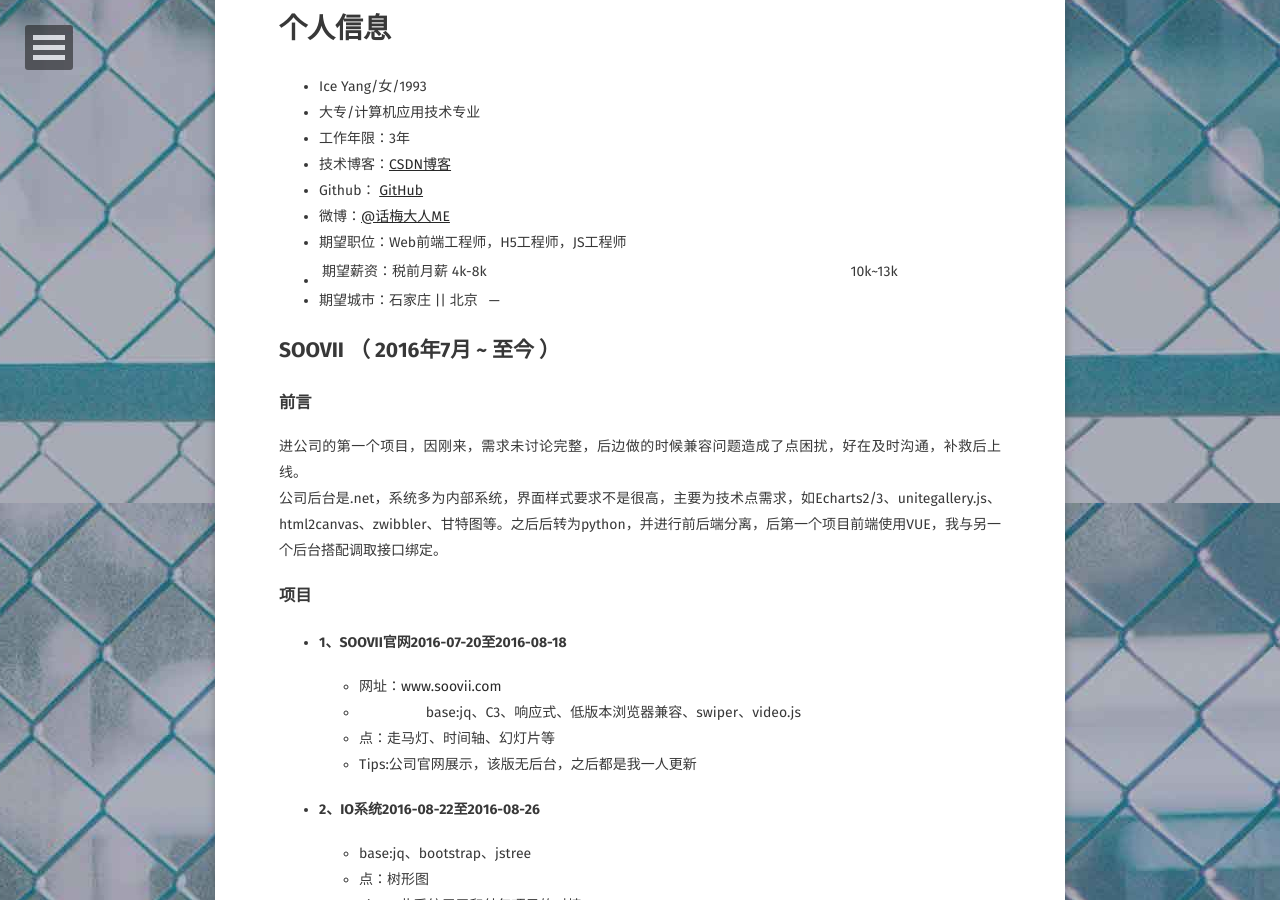
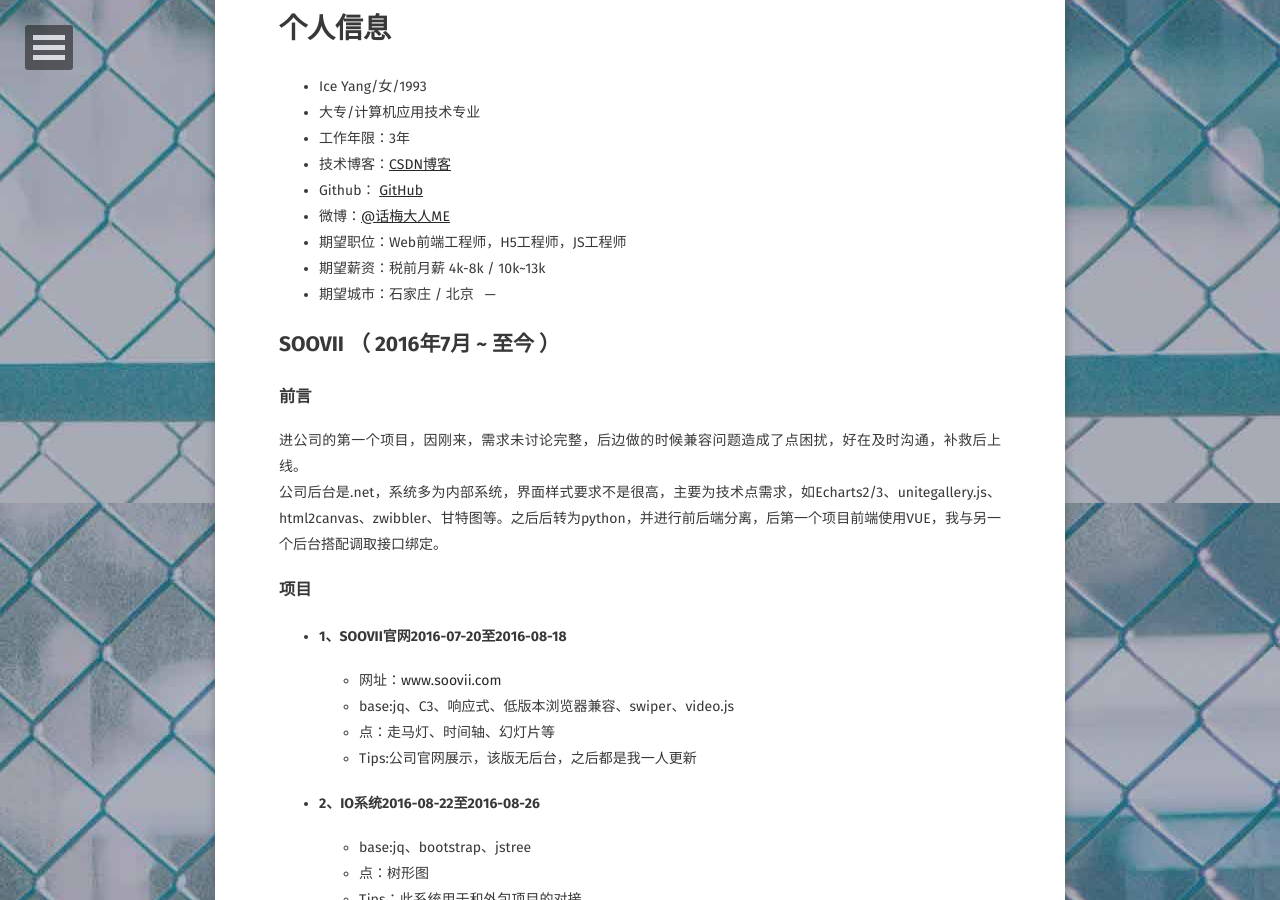
Before and after one commit to ybx13579/IceYang.github.io, a Jekyll site: the page built from about/index.md, in a window 1280 px wide and 900 px high, scrolled down 397 px. Built offline with Jekyll 4.4.1, drawn with Linux system fonts in a browser that asks for light colours; some web fonts are replaced.

```diff
--- a/about/index.md
+++ b/about/index.md
@@ -23,8 +23,8 @@ comments: false
  - Github： [GitHub](https://github.com/ybx13579)
  - 微博：[@话梅大人ME](http://weibo.com/u/2114928095)<br/>
  - 期望职位：Web前端工程师，H5工程师，JS工程师
- - 期望薪资：税前月薪 4k-8k || 10k~13k
- - 期望城市：石家庄 || 北京
+ - 期望薪资：税前月薪 4k-8k / 10k~13k
+ - 期望城市：石家庄 / 北京
 
 ---
 
@@ -42,7 +42,7 @@ comments: false
             <ul>
                 <li>网址：<a target="_blank">www.soovii.com</a></li>
                 <li>
-                    base:jq、C3、响应式、低版本浏览器兼容、swiper、video.js
+                    base:jq、C3、响应式、低版本浏览器兼容、swiper、video.js
                 </li>
                 <li>
                     点：走马灯、时间轴、幻灯片等
```
